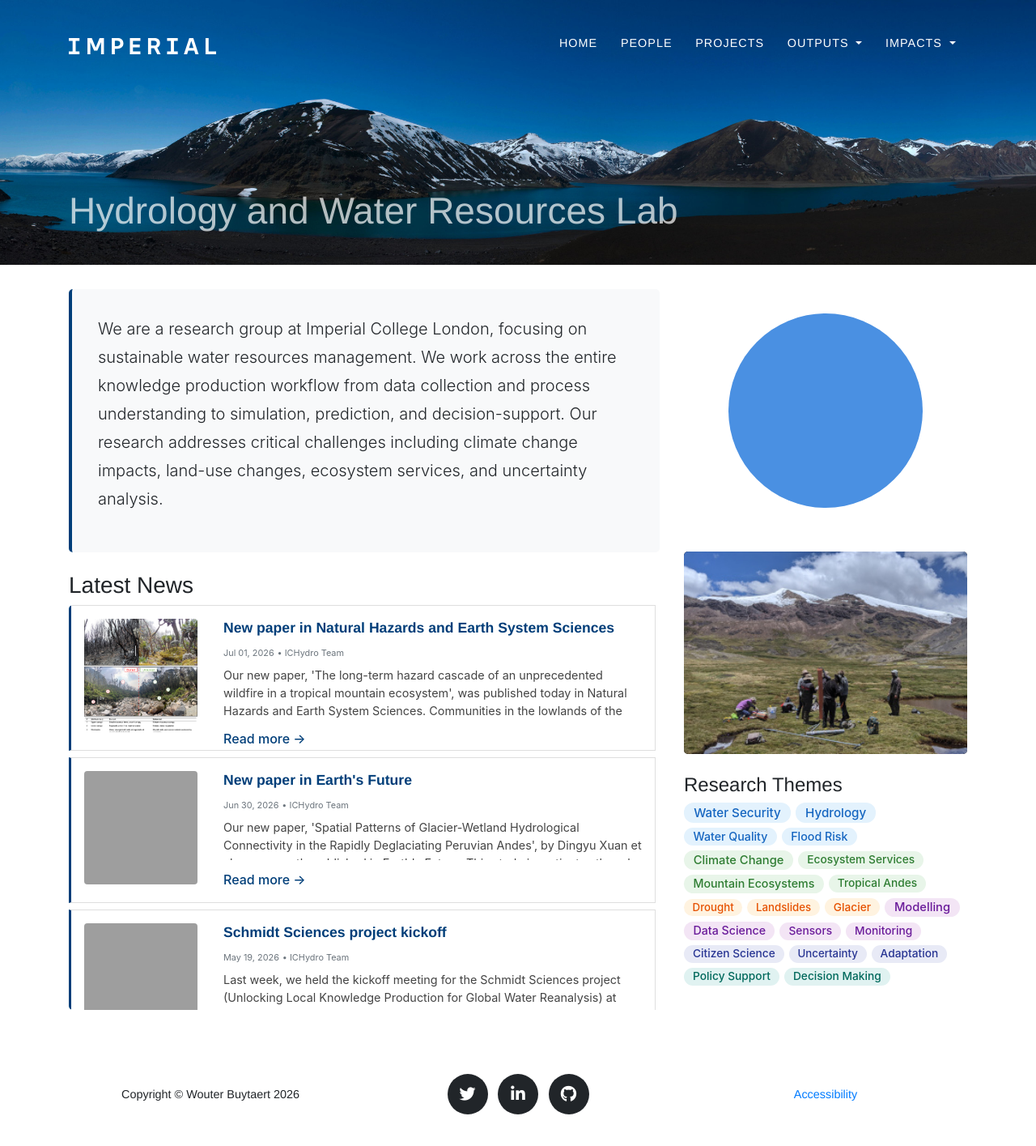
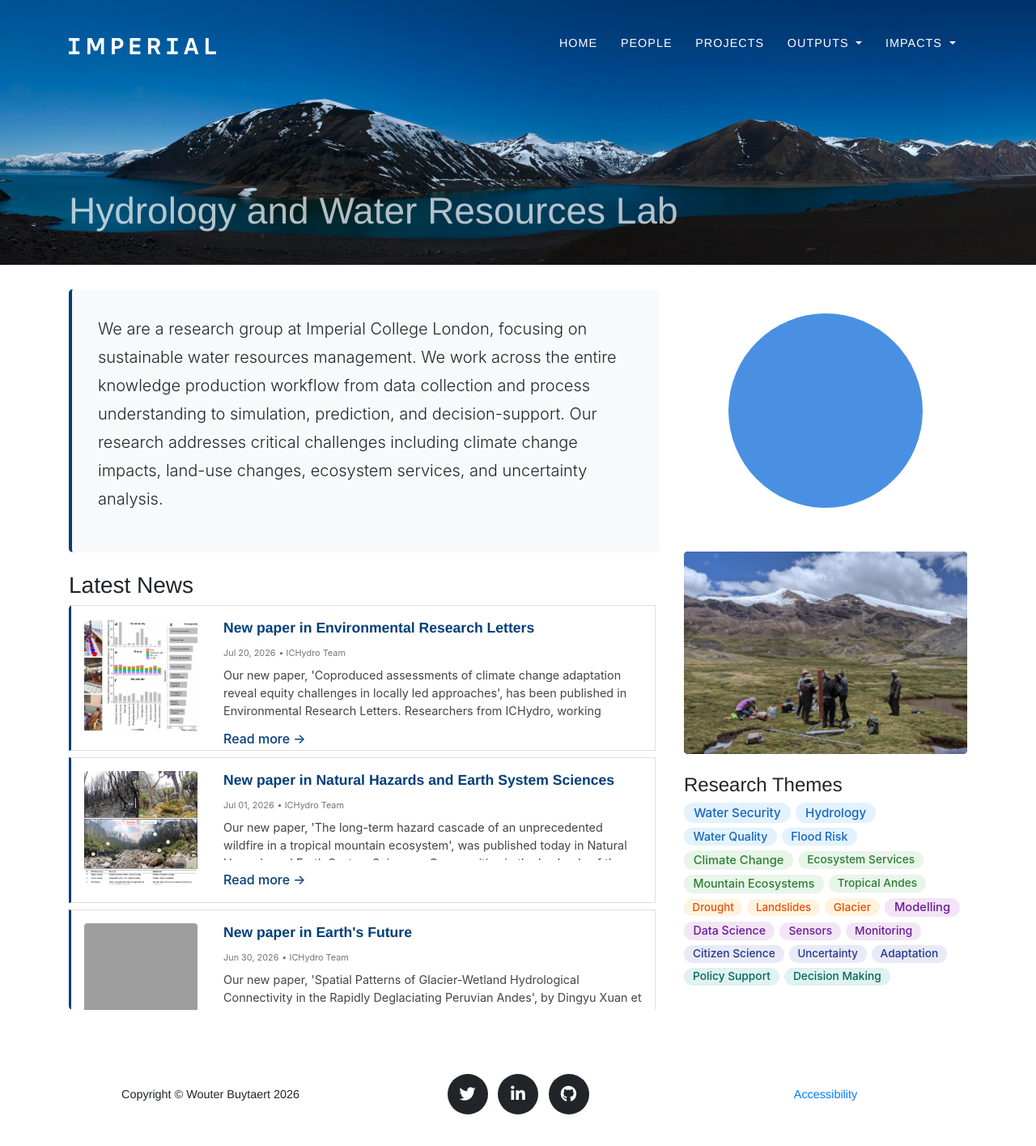
Before and after one commit to ICHydro/ichydro.github.io, a Jekyll site: the page built from index.md, in a window 1280 px wide. Shown: the top 1415 px of the page at 81% size. Built offline with Jekyll 4.4.1, drawn with Linux system fonts in a browser that asks for light colours; some web fonts are replaced; grey boxes are pictures that could not be loaded.

Commit message:
Add Howard2026 paper

```diff
--- a/_data/highlighted_publications.yml
+++ b/_data/highlighted_publications.yml
@@ -3,6 +3,16 @@
 # Add new publications at the top of this list
 
 publications:
+  - title: "Coproduced assessments of climate change adaptation reveal equity challenges in locally led approaches"
+    authors: "Howard, B.C., Awuni, C., Agyei-Mensah, S., et al."
+    year: 2026
+    journal: "Environmental Research Letters"
+    volume: "21"
+    doi: "10.1088/1748-9326/ae63e5"
+    url: "https://doi.org/10.1088/1748-9326/ae63e5"
+    description: "Researchers from ICHydro, working closely in international and interdisciplinary teams, have developed a new co-produced approach to quantitatively assess climate change adaptation using local knowledge and priorities, applying it to flood risk in Tamale, Ghana. The study found that community-led and behavioural measures, such as collective action and tree planting, were the most effective at reducing flood risk overall, while also highlighting that current locally led adaptation efforts do not fully address existing inequalities."
+    image: "/assets/img/highlights/Howard2026.jpg"
+
   - title: "The long-term hazard cascade of an unprecedented wildfire in a tropical mountain ecosystem"
     authors: "Veness, W., Day, M., Ross, A.C., et al."
     year: 2026
@@ -32,13 +42,3 @@ publications:
     url: "https://doi.org/10.1038/s41597-026-07020-w"
     description: "A first global high-resolution map of high-altitude wetlands for detecting wetland occurrences in remote mountain regions."
     image: "/assets/img/highlights/Becker2026.png"
-
-  - title: "Integrating SMART principles in flood early warning system design in the Himalayas"
-    authors: "Dixit, S., Sen, S., Yasmin, T., et al."
-    year: 2026
-    journal: "Natural Hazards and Earth System Sciences"
-    volume: "26"
-    doi: "10.5194/nhess-26-1251-2026"
-    url: "https://nhess.copernicus.org/articles/26/1251/2026/"
-    description: "A low-cost, community-led hydrometeorological monitoring network using SMART principles to improve urban flood early warning systems in data-scarce mountain regions."
-    image: "/assets/img/highlights/Dixit2026.png"
--- a/_data/news.yml
+++ b/_data/news.yml
@@ -1,3 +1,12 @@
+- id: 9
+  short_title: "New paper in Environmental Research Letters"
+  title: "New paper: Coproduced assessments of climate change adaptation reveal equity challenges in locally led approaches"
+  date: 2026-07-20
+  description: "Our new paper, 'Coproduced assessments of climate change adaptation reveal equity challenges in locally led approaches', has been published in Environmental Research Letters. Researchers from ICHydro, working closely in international and interdisciplinary teams, have developed a new co-produced approach to quantitatively assess climate change adaptation using local knowledge and priorities, applying it to flood risk in Tamale, Ghana. The study found that community-led and behavioural measures, such as collective action and tree planting, were the most effective at reducing flood risk overall, while also highlighting that current locally led adaptation efforts do not fully address existing inequalities."
+  link: https://doi.org/10.1088/1748-9326/ae63e5
+  author: "ICHydro Team"
+  image: assets/img/news/2026.07.20_howard2026.jpg
+
 - id: 8
   short_title: "New paper in Natural Hazards and Earth System Sciences"
   title: "New paper: The long-term hazard cascade of an unprecedented wildfire in a tropical mountain ecosystem"
```
Also changed, not shown: _bibliography/references.bib (+14 -0 lines), assets/img/highlights/Dixit2026.png (deleted), assets/img/highlights/Howard2026.jpg (added), assets/img/news/2026.07.20_howard2026.jpg (added).
